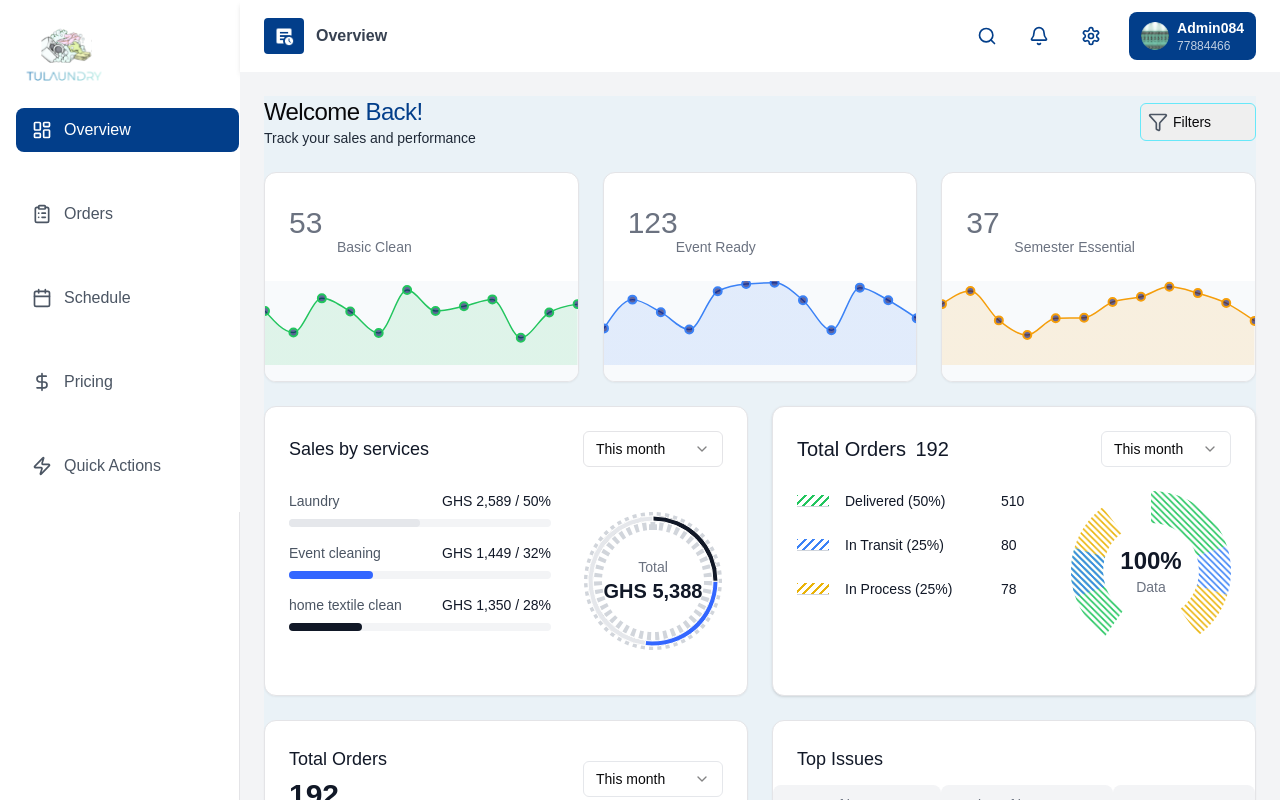
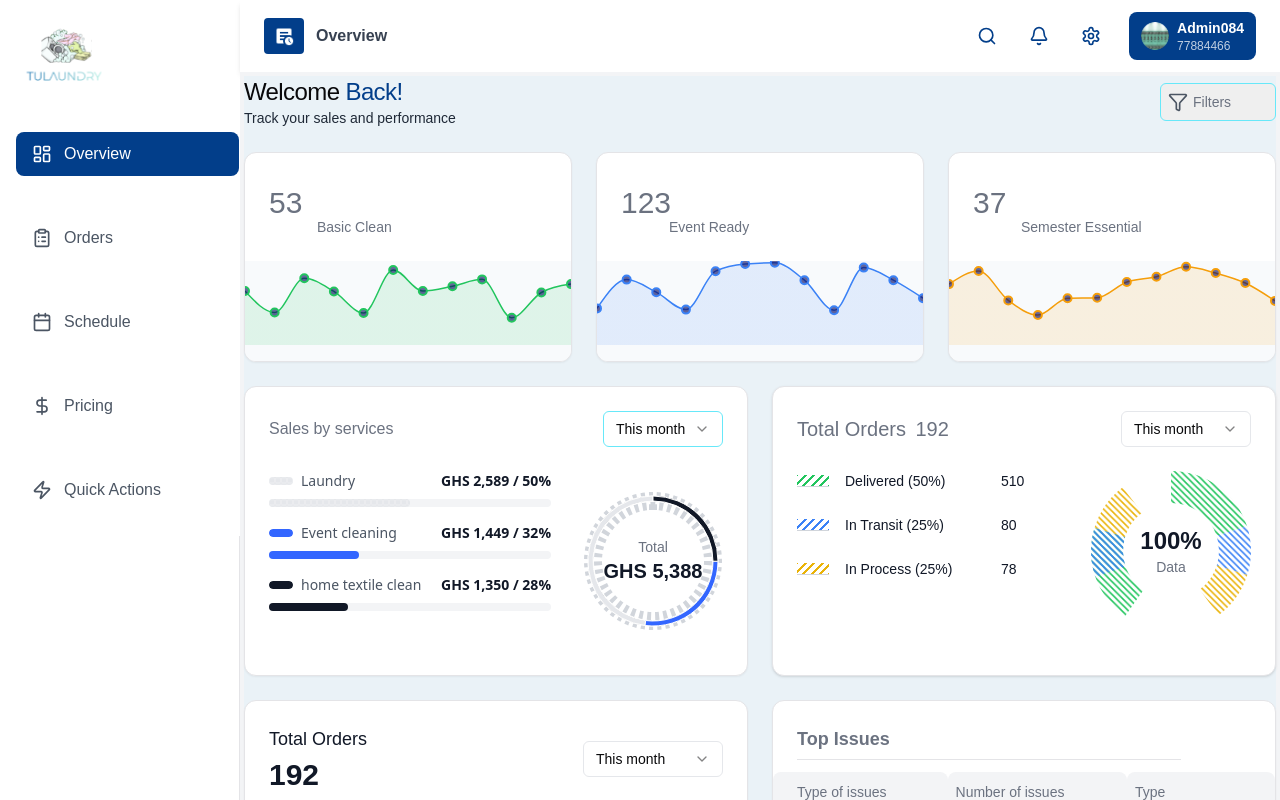
Before and after one commit to Aristocratjnr/service-provider-dashboard, a Next.js app: page /overview in a window 1280 px wide. Shown: the top 800 px of the page. Built offline with nearby package versions, Linux system fonts and the light colour scheme.

Commit message:
feat: enhance UI components with improved styling, update filter dropdown, and add new patterns to sales chart

```diff
--- a/app/(dashboard)/overview/page.tsx
+++ b/app/(dashboard)/overview/page.tsx
@@ -58,8 +58,8 @@ export default function Dashboard() {
         </div>
 
         <div className="relative">
-          <select className="appearance-none w-full rounded-md border border-cyan-300 pl-8 pr-3 py-2 text-sm">
-            <option>Filters</option>
+          <select className="appearance-none w-full rounded-md text-gray-500 border border-cyan-300 pl-8 pr-3 py-2 text-sm">
+            <option className="text-gray-400">Filters</option>
             <option>Today</option>
             <option>This Week</option>
             <option>This Month</option>
--- a/app/layout.tsx
+++ b/app/layout.tsx
@@ -32,7 +32,7 @@ export default function RootLayout({
       <DashboardSidebar children={undefined} />
       <div className="flex-1 flex flex-col min-h-screen">
         <DashboardNavbar />
-        <main className="p-6 bg-gray-100 flex-grow">{children}</main>
+        <main className="p-1 bg-gray-100 flex-grow">{children}</main>
       </div>
     </div>
     </body>
--- a/components/DashboardSidebar.tsx
+++ b/components/DashboardSidebar.tsx
@@ -28,10 +28,10 @@ export default function DashboardSidebar({ children }: LayoutProps) {
       <div className="w-64 border-r bg-background px-4 py-6 dark:bg-gray-800 dark:border-gray-700 flex flex-col">
         {/* Logo */}
       <div>
-        <Link href="/" className="flex items-center space-x-6">
+        <Link href="/" className="flex items-center space-y-12">
           <Image src="/images/logo.svg" alt="Logo" width={100} height={60} />
         </Link>
-      </div><br/>
+      </div><br/><br/>
 
           {/* Navigation */}
           <nav className="space-y-10">
--- a/components/method-preffered.tsx
+++ b/components/method-preffered.tsx
@@ -21,9 +21,9 @@ export function MethodPreferred({ startDate, endDate, methods }: MethodPreferred
     <Card className="shadow-sm bg-white">
       <div className="px-6 pt-5 pb-0">
         <div className="space-y-1">
-          <h3 className="text-[15px] font-medium text-gray-900">Method Preferred</h3>
+          <h3 className="text-[15px] font-medium text-gray-500">Method Preferred</h3>
           <div className="flex items-center justify-between">
-            <p className="text-sm text-gray-500">
+            <p className="text-sm font-sans text-gray-500 border border-b border-gray-300 rounded-md">
               {startDate} - {endDate}
             </p>
             <button
--- a/components/metrix.tsx
+++ b/components/metrix.tsx
@@ -11,7 +11,7 @@ export function Metrics() {
       label: "Packages Used",
       value: "52",
       subLabel: "Last 7 days",
-      color: colors.primary,
+      color: colors.secondary,
       data: Array.from({ length: 20 }, () => ({ value: Math.random() * 100 }))
     },
     {
--- a/components/order-status.tsx
+++ b/components/order-status.tsx
@@ -45,8 +45,8 @@ export  function OrdersStatus({
     <Card className="bg-white p-6">
       <CardHeader className="flex flex-row items-center justify-between space-y-0 p-0 pb-6">
         <div>
-          <h3 className="text-xl font-normal text-gray-900">
-            Total Orders <span className="ml-1 text-gray-900">{total}</span>
+          <h3 className="text-xl font-normal text-gray-500">
+            Total Orders <span className="ml-1 text-gray-500">{total}</span>
           </h3>
         </div>
         <Select defaultValue="this-month">
--- a/components/sales-chart.tsx
+++ b/components/sales-chart.tsx
@@ -12,19 +12,60 @@ export function SalesChart() {
   const salesData = {
     total: 5388,
     services: [
-      { name: "Laundry", value: 2589, percentage: 50, color: colors.gray },
-      { name: "Event cleaning", value: 1449, percentage: 32, color: colors.primary },
-      { name: "home textile clean", value: 1350, percentage: 28, color: colors.darkGray },
+      {
+        name: "Laundry",
+        value: 2589,
+        percentage: 50,
+        color: colors.gray,
+        pattern: "rounded-boxes"
+      },
+      {
+        name: "Event cleaning",
+        value: 1449,
+        percentage: 32,
+        color: colors.primary,
+        pattern: "solid"
+      },
+      {
+        name: "home textile clean",
+        value: 1350,
+        percentage: 28,
+        color: colors.darkGray,
+        pattern: "solid"
+      }
     ]
   }
+
+  const RoundedBoxPattern = ({ color }: { color: string }) => (
+    <svg width="100%" height="100%" className="absolute inset-0">
+      <defs>
+        <pattern id="rounded-box-pattern" x="0" y="0" width="6" height="6" patternUnits="userSpaceOnUse">
+          <rect
+            x="0.5"
+            y="0.8"
+            width="5"
+            height="5"
+            rx="1"
+            ry="1"
+            fill="none"
+            stroke="white"
+            strokeOpacity="0.3"
+            strokeWidth="0.75"
+          />
+        </pattern>
+      </defs>
+      <rect width="100%" height="100%" fill={color} />
+      <rect width="100%" height="100%" fill="url(#rounded-box-pattern)" />
+    </svg>
+  )
 
   return (
     <Card className="p-6 shadow-sm">
       <div className="flex justify-between items-center mb-6">
-        <h3 className="text-lg font-medium text-gray-900">Sales by services</h3>
+        <h2 className="text-x1 font-normal text-gray-500">Sales by services</h2>
         <Select value={timeframe} onValueChange={setTimeframe}>
-          <SelectTrigger className="w-[140px] h-9 text-sm bg-white">
-            <SelectValue placeholder="This month" />
+          <SelectTrigger className="w-[120px] h-9 text-sm bg-white border border-b border-cyan-300">
+            <SelectValue placeholder="This month"/>
           </SelectTrigger>
           <SelectContent>
             <SelectItem value="this-month">This month</SelectItem>
@@ -38,17 +79,30 @@ export function SalesChart() {
         <div className="flex-1 space-y-4">
           {salesData.services.map((service) => (
             <div key={service.name} className="space-y-2">
-              <div className="flex justify-between text-sm">
-                <span className="text-gray-600">{service.name}</span>
-                <span className="font-medium text-gray-900">
+              <div className="flex items-center justify-between text-sm">
+                <div className="flex items-center gap-2">
+                  <div className="w-6 h-2 rounded relative overflow-hidden">
+                    {service.pattern === "rounded-boxes" ? (
+                      <RoundedBoxPattern color={service.color} />
+                    ) : (
+                      <div className="w-full h-full rounded" style={{ backgroundColor: service.color }} />
+                    )}
+                  </div>
+                  <span className="text-gray-600 font-sans">{service.name}</span>
+                </div>
+                <span className=" text-md font-sans font-bold text-gray-900">
                   {formatCurrency(service.value)} / {service.percentage}%
                 </span>
               </div>
               <div className="h-2 rounded-full bg-gray-100">
-                <div
-                  className="h-full rounded-full transition-all duration-300"
-                  style={{ width: `${service.percentage}%`, backgroundColor: service.color }}
-                />
+                <div className="h-full rounded-full relative overflow-hidden"
+                  style={{ width: `${service.percentage}%` }}>
+                  {service.pattern === "rounded-boxes" ? (
+                    <RoundedBoxPattern color={service.color} />
+                  ) : (
+                    <div className="w-full h-full" style={{ backgroundColor: service.color }} />
+                  )}
+                </div>
               </div>
             </div>
           ))}
--- a/components/service-revenue.tsx
+++ b/components/service-revenue.tsx
@@ -12,7 +12,7 @@ const data = [
 export function ServiceRevenue() {
   return (
     <Card className="p-6">
-      <h3 className="text-lg font-medium text-gray-900 mb-4">Service Revenue</h3>
+      <h3 className="text-lg font-medium text-gray-500 mb-4">Service Revenue</h3>
       <div className="h-[300px]">
         <ResponsiveContainer width="100%" height="100%">
           <BarChart
--- a/components/top-services.tsx
+++ b/components/top-services.tsx
@@ -18,7 +18,9 @@ export function TopServices({ data }: TopServicesProps) {
   return (
     <Card className="shadow-sm bg-white">
       <CardHeader className="pb-3">
-        <h3 className="text-lg font-medium text-gray-900">Top Issues</h3>
+        <h3 className="text-lg font-bold text-gray-500">Top Issues</h3>
+        <hr className ="border-bottom: 8px solid black; margin: 0; w-96"/>
+
       </CardHeader>
       <CardContent className="px-0">
         <Table>
```
